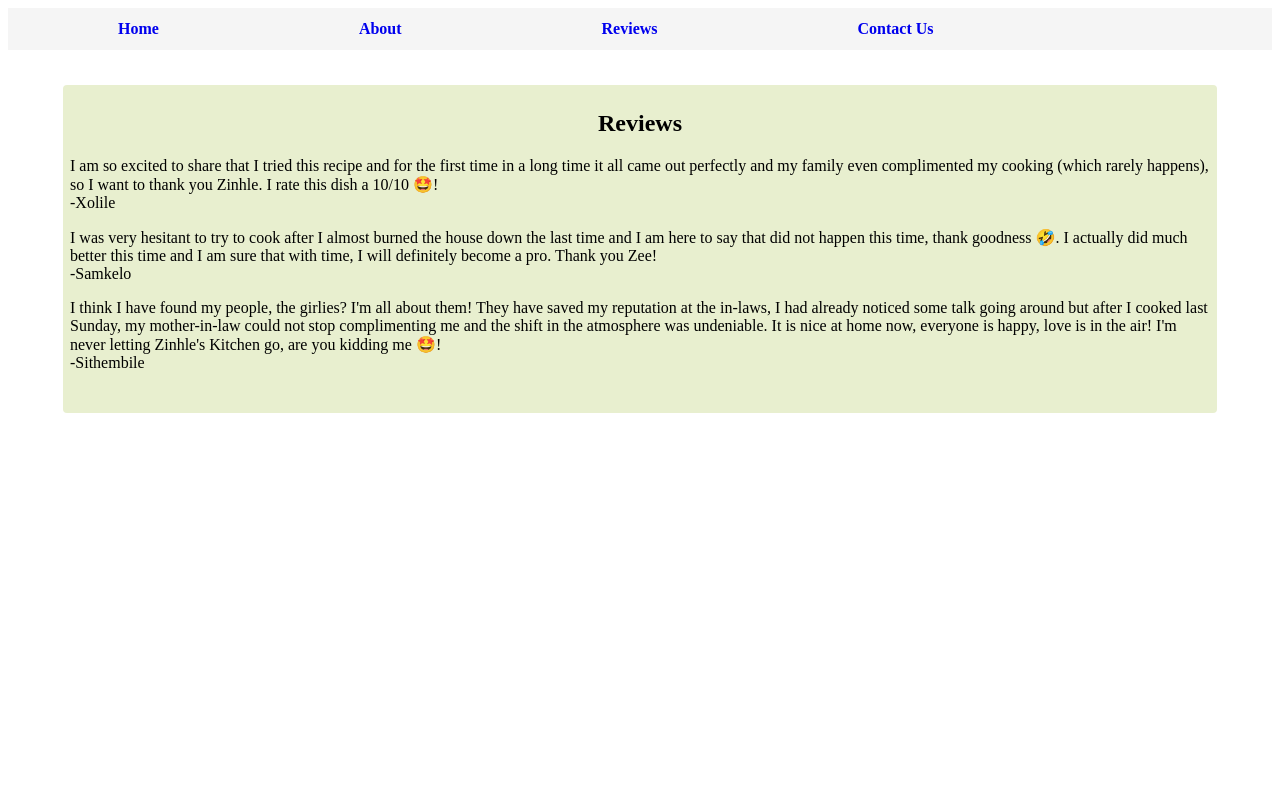
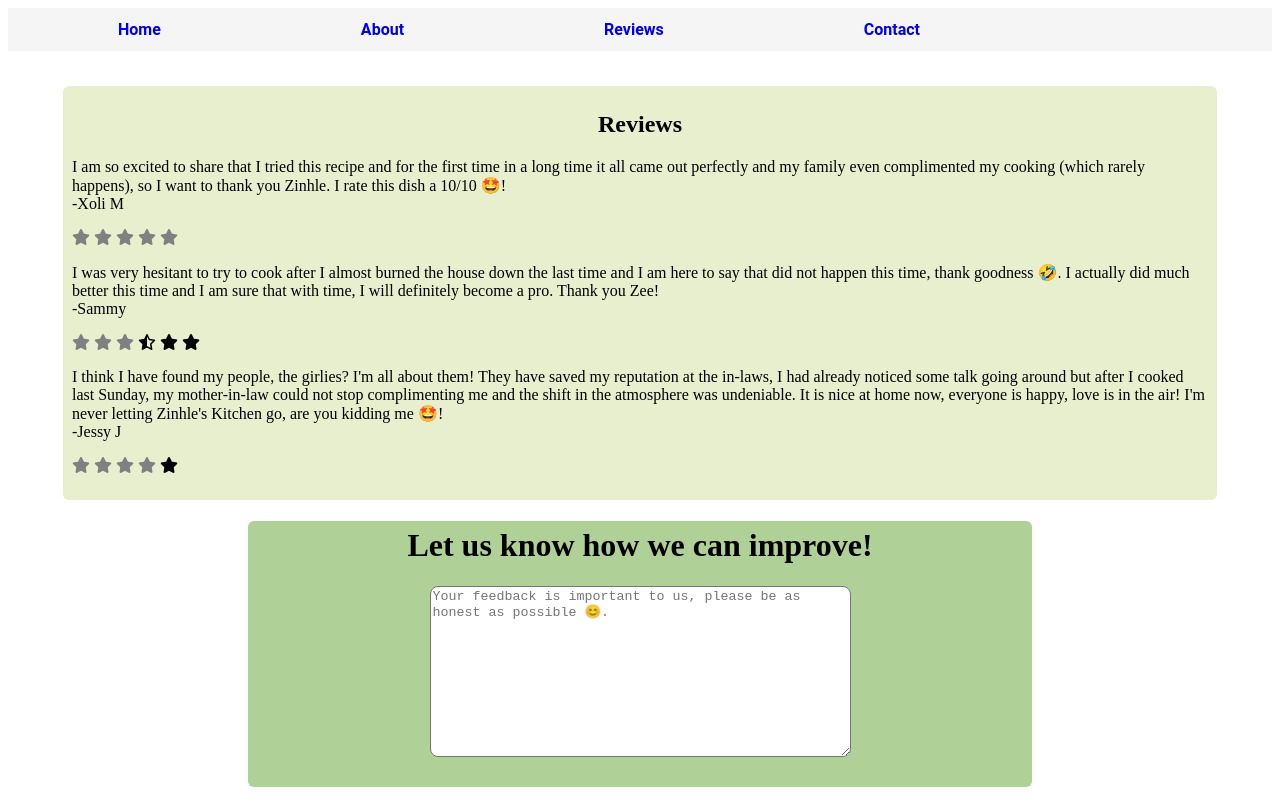
Before and after one commit to Zee363/my-recipe-landing-page, a plain HTML site: page reviews.html in a window 1280 px wide. Drawn offline with Linux system fonts and the light colour scheme.

Commit message:
Added another css file for better styling and added a star rating on the reviews page. Removed all bootstrap from the website.

```diff
--- a/reviews.html
+++ b/reviews.html
@@ -3,7 +3,8 @@
 <head>
   <meta charset="UTF-8">
   <meta name="viewport" content="width=device-width, initial-scale=1.0">
-  <link rel="stylesheet" href="style.css">
+  <link rel="stylesheet" href="styles.css">
+  <script src="https://kit.fontawesome.com/bbbceb53dc.js" crossorigin="anonymous"></script>
   <title>Document</title>
 </head>
 <body>
@@ -11,14 +12,36 @@
       <a class="active" href="./index.html">Home</a>
       <a href="./about.html">About</a>
       <a href="./reviews.html">Reviews</a>
-      <a href="./contact.html">Contact Us</a>
+      <a href="./contact.html">Contact</a>
     </div>
 <div class="reviews-container">
  <h2 class="reviews-h2">Reviews</h2>
- <p>I am so excited to share that I tried this recipe and for the first time in a long time it all came out perfectly and my family even complimented my cooking (which rarely happens), so I want to thank you Zinhle. I rate this dish a 10/10 &#129321;! <br /> -Xolile </p>
- <p>I was very hesitant to try to cook after I almost burned the house down the last time and I am here to say that did not happen this time, thank goodness &#129315;. I actually did much better this time and I am sure that with time, I will definitely become a pro. Thank you Zee! <br /> -Samkelo</p>
- <p>I think I have found my people, the girlies? I'm all about them! They have saved my reputation at the in-laws, I had already noticed some talk going around but after I cooked last Sunday, my mother-in-law could not stop complimenting me and the shift in the atmosphere was undeniable. It is nice at home now, everyone is happy, love is in the air! I'm never letting Zinhle's Kitchen go, are you kidding me &#129321;! <br /> -Sithembile</p>
- </div>
+ <p>I am so excited to share that I tried this recipe and for the first time in a long time it all came out perfectly and my family even complimented my cooking (which rarely happens), so I want to thank you Zinhle. I rate this dish a 10/10 &#129321;! <br /> -Xoli M </p>
+ <span class="fa fa-star checked"></span>
+ <span class="fa fa-star checked"></span>
+ <span class="fa fa-star checked"></span>
+ <span class="fa fa-star checked"></span>
+ <span class="fa fa-star checked"></span>
+ <p>I was very hesitant to try to cook after I almost burned the house down the last time and I am here to say that did not happen this time, thank goodness &#129315;. I actually did much better this time and I am sure that with time, I will definitely become a pro. Thank you Zee! <br /> -Sammy</p>
+  <span class="fa fa-star checked"></span>
+ <span class="fa fa-star checked"></span>
+ <span class="fa fa-star checked"></span>
+ <span class="fa-regular fa-star-half-stroke"></span>
+ <span class="fa fa-star"></span>
+ <span class="fa fa-star"></span>
+ <p>I think I have found my people, the girlies? I'm all about them! They have saved my reputation at the in-laws, I had already noticed some talk going around but after I cooked last Sunday, my mother-in-law could not stop complimenting me and the shift in the atmosphere was undeniable. It is nice at home now, everyone is happy, love is in the air! I'm never letting Zinhle's Kitchen go, are you kidding me &#129321;! <br /> -Jessy J</p>
+<span class="fa fa-star checked"></span>
+<span class="fa fa-star checked"></span>
+<span class="fa fa-star checked"></span>
+<span class="fa fa-star checked"></span>
+<span class="fa fa-star"></span>
+</div>
+
+  <footer>
+    <div class="feedback-container">
+    <h1 class="feedback-h1">Let us know how we can improve!</h1>
+<textarea name="comments" id="comments" cols="50" rows="11" placeholder="Your feedback is important to us, please be as honest as possible &#128522;."></textarea>
+  </div>
+  </footer>
 </body>
-
 </html>
--- a/style.css
+++ b/style.css
@@ -8,13 +8,15 @@ img {
 
 .container {
   background-color: #E8EFCF;
-  border-radius: 2px;
+  border-radius: 6px;
+  padding-left: 8px;
+  padding-right: 8px;
 }
 
 .topnav {
   background-color: whitesmoke;
   overflow: hidden;
-  padding: 12px ;
+  padding: 12px;
 }
 
 .topnav a {
@@ -22,9 +24,9 @@ img {
   text-align: center;
   text-decoration: none;
   padding: 74px 98px;
-  font-family: "Merriweather", serif;
-  font-weight: bold;
-  font-style: normal;
+  font-family: "Roboto", sans-serif;
+  font-weight: 600;
+  font-style: initial;
 }
 
 .ingredients, .aside {
@@ -37,7 +39,7 @@ img {
 h1, h2, h3, .img-container {
   font-family: "Playfair Display", serif;
   font-optical-sizing: auto;
-  font-weight: 400;
+  font-weight: 600;
   font-style: normal;
 }
 
@@ -57,7 +59,7 @@ h1{
   padding-top: 5px;
 }
 
-.main-heading{
+.main-heading {
   position: absolute;
   background-color: floralwhite;
   left: 24px;
@@ -68,18 +70,17 @@ h1{
 
 aside {
 flex: 00 auto;
-margin-left: 20px;
+margin-left: 30px;
 background-color: #AFD198;
 border-radius: 4px;
 height: fit-content;
 padding-left: 5px;
 padding-right: 8px;
 padding-bottom: 7px;
-padding-top: 7px;
+padding-top: 3px;
 }
 
-
-.about-h3, .reviews-h2 {
+.about-h3 {
   font-family: "Playfair Display", serif;
   font-optical-sizing: auto;
   font-weight: bolder;
@@ -134,18 +135,8 @@ padding-top: 7px;
   padding-bottom: 2px;
  }
 
- .reviews-container {
-  background-color: #E8EFCF;
-  border-radius: 4px;
-  margin-left: 55px;
-  margin-right: 55px;
-  margin-top: 35px;
-  padding-left: 7px;
-  padding-right: 7px;
-  padding-bottom: 25px;
-  padding-top: 5px;
+ @media screen and (min-width: 600px) and (max-width: 1000px) {
+  .topnav a{
+    padding: 12px 14px ;
+  }
  }
-
- .reviews-h2 {
-  text-align: center !important;
- }
--- /dev/null
+++ b/styles.css
@@ -0,0 +1,83 @@
+.feedback-h1 {
+  text-align: center;
+  padding-top: 6px;
+ }
+
+ .reviews-container {
+  background-color: #E8EFCF;
+  border-radius: 6px;
+  margin-left: 55px;
+  margin-right: 55px;
+  margin-top: 35px;
+  padding-left: 9px;
+  padding-right: 9px;
+  padding-bottom: 25px;
+  padding-top: 5px;
+ }
+
+ .reviews-container br {
+  text-align: center;
+ }
+
+ .reviews-h2 {
+  text-align: center !important;
+  font-family: "Playfair Display", serif;
+  font-optical-sizing: auto;
+  font-weight: bolder;
+  font-style: normal;
+  text-align: center;
+}
+
+.topnav {
+  background-color: whitesmoke;
+  overflow: hidden;
+  padding: 12px;
+}
+
+.topnav a {
+  float: none;
+  text-align: center;
+  text-decoration: none;
+  padding: 74px 98px !important;
+  font-family: "Roboto", sans-serif;
+  font-weight: 600;
+  font-style: initial;
+}
+
+.feedback-container {
+  background-color: #AFD198;
+  margin-left: 240px;
+  margin-right: 240px;
+  padding-bottom: 30px;
+  border-radius: 6px;
+}
+
+.checked {
+  color: grey;
+}
+
+.fa-star {
+  display: block;
+  margin: 0 auto;
+}
+
+textarea {
+  border-radius: 8px;
+  display: block;
+  margin: 0 auto;
+}
+
+@media screen and (min-width: 600px) and (max-width: 1200px) {
+  .topnav a {
+    padding: 12px 14px;
+  }
+
+  .reviews-container, .feedback-container {
+    padding: 15px 12px;
+  }
+
+  footer {
+    font-size: 16px;
+    padding: 7px 8px;
+  }
+}
```
Also changed, not shown: about.html (+1 -1 lines), contact.html (+1 -1 lines), index.html (+1 -6 lines).
